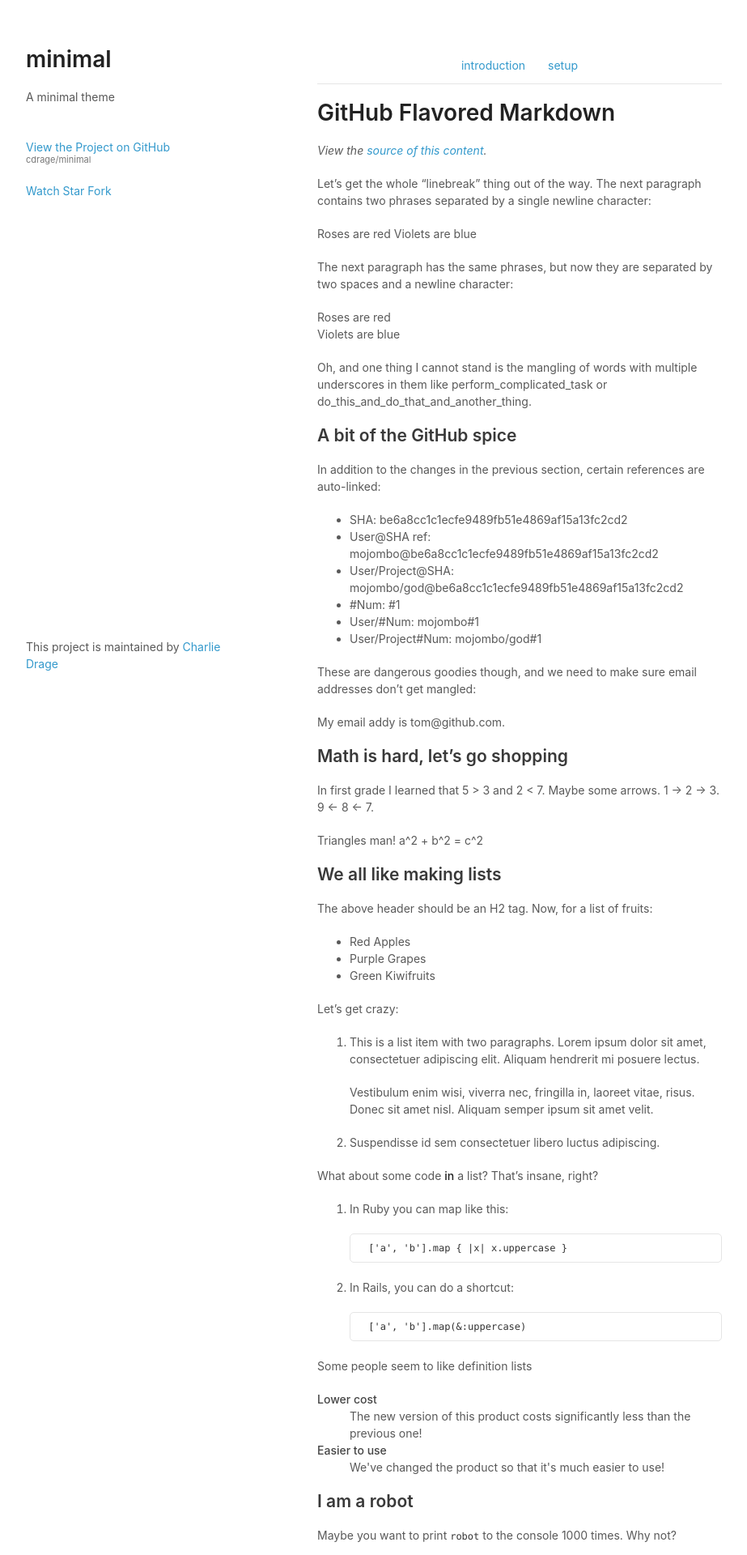
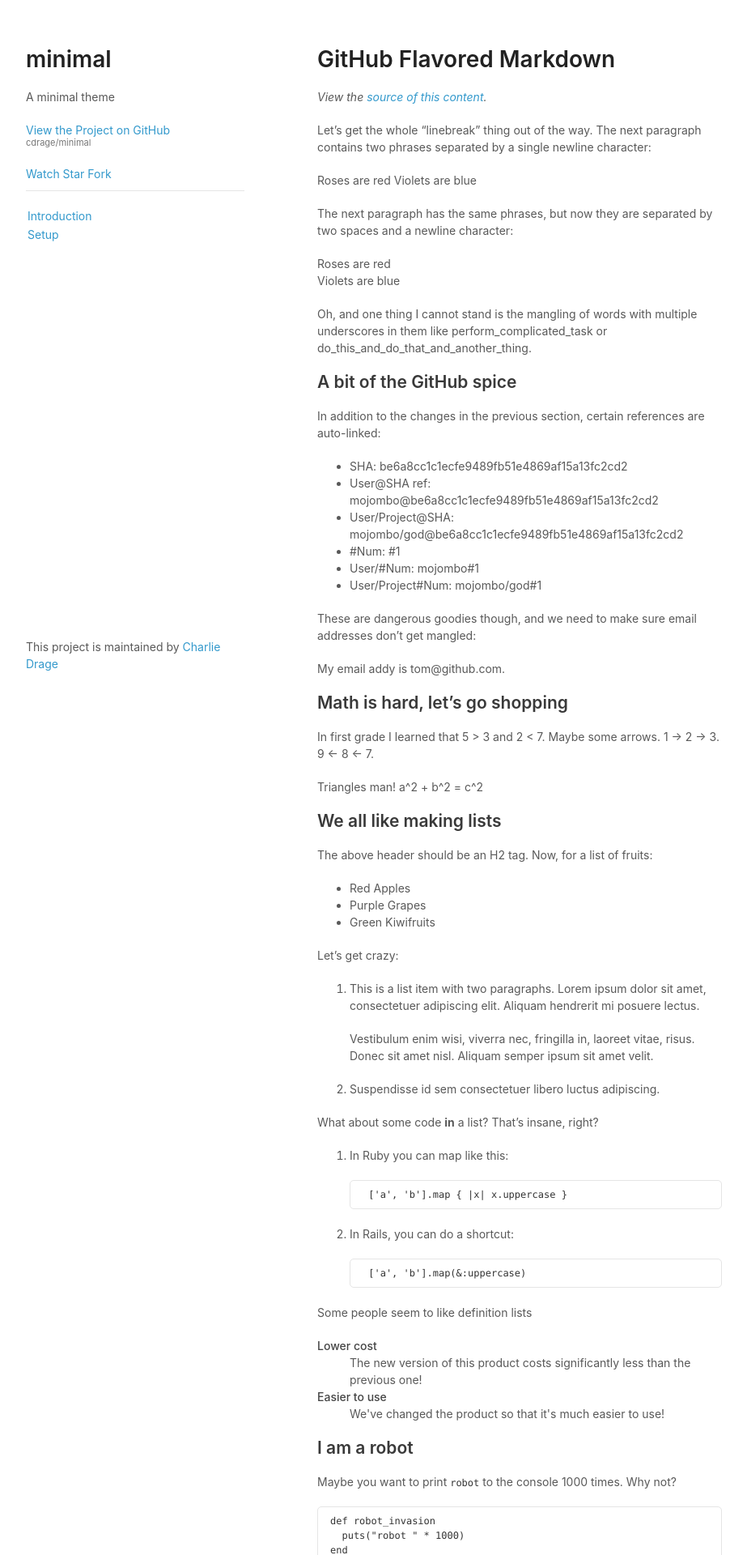
Before and after one commit to cdrage/minimal, a Jekyll site: the page built from index.md, in a window 1280 px wide. Shown: the top 1920 px of the page at 81% size, without its empty margins (178-1101 px from the left). Built offline with Jekyll 4.4.1, drawn with Linux system fonts in a browser that asks for light colours; our own code applies the rules of GitHub Pages for plain Markdown files.

Commit message:
Update css

```diff
--- a/_data/menu.yml
+++ b/_data/menu.yml
@@ -1,3 +1,3 @@
 items:
-  "introduction": "/"
-  "setup": "/setup/"
+  "Introduction": "/"
+  "Setup": "/setup/"
--- a/_includes/header.html
+++ b/_includes/header.html
@@ -1,10 +1,12 @@
 <header>
-  <h1>{{ site.project_name }}</h1>
-  <p>{{ site.description }}</p>
-  <br>
+<h1> {{ site.project_name }}</h1>
+<p>{{ site.description }}</p>
+
   <p class="view"><a href="{{ site.repository_url }}">View the Project on GitHub <small>{{ site.repository_shorthand }}</small></a></p>
-  <a class="github-button" href="https://github.com/{{ site.repository_shorthand }}/subscription" data-icon="octicon-eye" data-count-href="/{{ site.repository_shorthand }}/watchers" data-count-api="/repos/{{ site.repository_shorthand }}#subscribers_count" data-count-aria-label="# watchers on GitHub" aria-label="Watch {{ site.repository_shorthand }} on GitHub">Watch</a>
-  <a class="github-button" href="https://github.com/{{ site.repository_shorthand }}" data-icon="octicon-star" data-count-href="/{{ site.repository_shorthand }}/stargazers" data-count-api="/repos/{{ site.repository_shorthand }}#stargazers_count" data-count-aria-label="# stargazers on GitHub" aria-label="Star {{ site.repository_shorthand }} on GitHub">Star</a>
-  <a class="github-button" href="https://github.com/{{ site.repository_shorthand }}/fork" data-icon="octicon-repo-forked" data-count-href="/{{ site.repository_shorthand }}/network" data-count-api="/repos/{{ site.repository_shorthand }}#forks_count" data-count-aria-label="# forks on GitHub" aria-label="Fork {{ site.repository_shorthand }} on GitHub">Fork</a>
+<a class="github-button" href="https://github.com/{{ site.repository_shorthand }}/subscription" data-icon="octicon-eye" data-count-href="/{{ site.repository_shorthand }}/watchers" data-count-api="/repos/{{ site.repository_shorthand }}#subscribers_count" data-count-aria-label="# watchers on GitHub" aria-label="Watch {{ site.repository_shorthand }} on GitHub">Watch</a>
+<a class="github-button" href="https://github.com/{{ site.repository_shorthand }}" data-icon="octicon-star" data-count-href="/{{ site.repository_shorthand }}/stargazers" data-count-api="/repos/{{ site.repository_shorthand }}#stargazers_count" data-count-aria-label="# stargazers on GitHub" aria-label="Star {{ site.repository_shorthand }} on GitHub">Star</a>
+<a class="github-button" href="https://github.com/{{ site.repository_shorthand }}/fork" data-icon="octicon-repo-forked" data-count-href="/{{ site.repository_shorthand }}/network" data-count-api="/repos/{{ site.repository_shorthand }}#forks_count" data-count-aria-label="# forks on GitHub" aria-label="Fork {{ site.repository_shorthand }} on GitHub">Fork</a>
+
+{% include menu.html %}
 
 </header>
--- a/_includes/menu.html
+++ b/_includes/menu.html
@@ -1,8 +1,8 @@
-<div class="menu">
+<div class="menubar">
+  <hr/>
   <ul>
     {% for item in site.data.menu.items %}
     <li><a href="{{ item[1] | prepend: site.baseurl }}">{{ item[0] }}</a></li>
     {% endfor %}
   </ul>
-  <hr/>
 </div>
--- a/_layouts/default.html
+++ b/_layouts/default.html
@@ -2,6 +2,7 @@
 <html>
 
   {% include head.html %}
+
 
   <body>
     <div class="wrapper">
@@ -10,9 +11,6 @@
 
       <section>
 
-        {% unless page.no_menu %}
-          {% include menu.html %}
-        {% endunless %}
 
         {{ content }}
 
--- a/css/custom.css
+++ b/css/custom.css
@@ -1,18 +1,23 @@
-.menu {
-    text-align: center;
+.headerstyle {
+  margin: 0;
+}
+
+.menubar {
+    margin-top:10px;
+    text-align: left;
     z-index: 1000;
     margin-bottom: 10px;
 }
 
-.menu ul {
+.menubar ul {
+    position: static !important;
     list-style: none;
     margin: 0;
     padding: 0;
 }
 
-.menu ul li {
-    display: inline-block;
-    padding: 10px;
+.menubar ul li {
+    padding: 0 0 10 0;
     background: #fff;
     margin: 2px;
 }
--- a/css/styles.css
+++ b/css/styles.css
@@ -111,64 +111,6 @@ header {
   -webkit-font-smoothing:subpixel-antialiased;
 }
 
-header ul {
-  list-style:none;
-  height:40px;
-  padding:0;
-  background: #f4f4f4;
-  border-radius:5px;
-  border:1px solid #e0e0e0;
-  width:270px;
-}
-
-header li {
-  width:89px;
-  float:left;
-  border-right:1px solid #e0e0e0;
-  height:40px;
-}
-
-header li:first-child a {
-  border-radius:5px 0 0 5px;
-}
-
-header li:last-child a {
-  border-radius:0 5px 5px 0;
-}
-
-header ul a {
-  line-height:1;
-  font-size:11px;
-  color:#999;
-  display:block;
-  text-align:center;
-  padding-top:6px;
-  height:34px;
-}
-
-header ul a:hover {
-  color:#999;
-}
-
-header ul a:active {
-  background-color:#f0f0f0;
-}
-
-strong {
-  color:#222;
-  font-weight:500;
-}
-
-header ul li + li + li {
-  border-right:none;
-  width:89px;
-}
-
-header ul a strong {
-  font-size:14px;
-  display:block;
-  color:#222;
-}
 
 section {
   width:500px;
```
